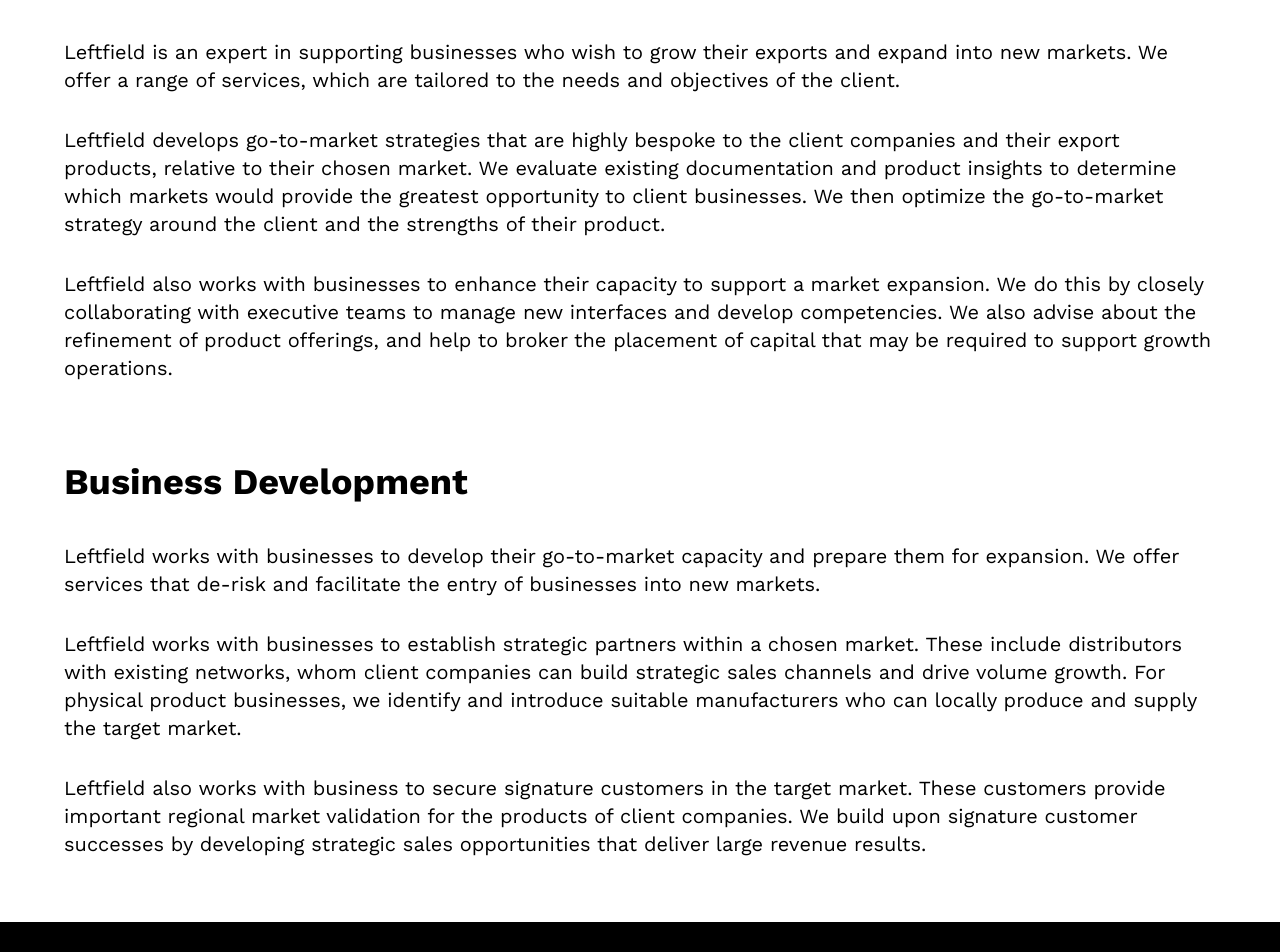
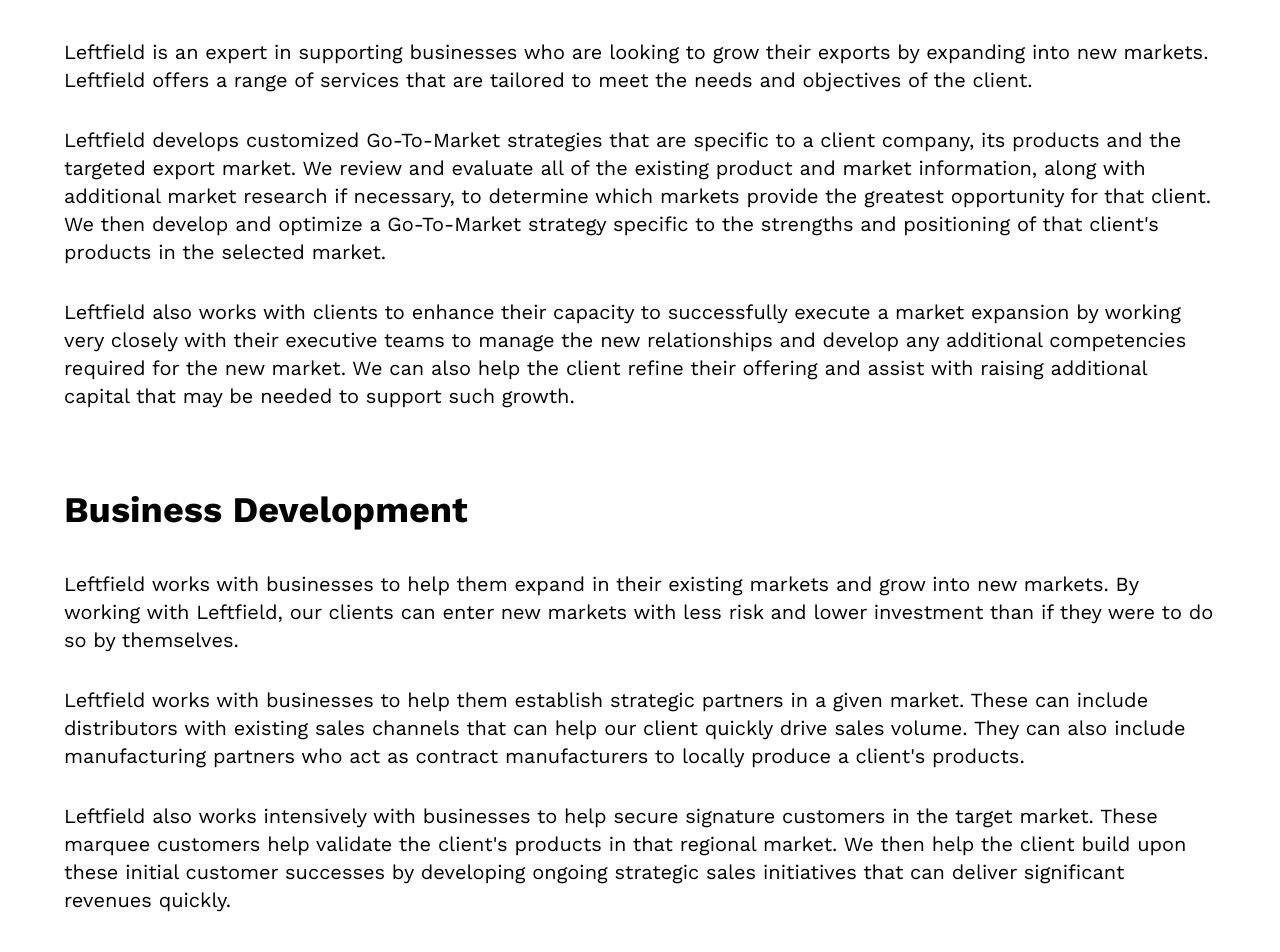
Before and after one commit to aaryaman-alo/leftfield, a Next.js app: page /services in a window 1280 px wide. Shown: the part 1060-2012 px from the top of the page. Built offline with nearby package versions, Linux system fonts and the light colour scheme.

Commit message:
copy changes

```diff
--- a/components/BusinessDevelopment.tsx
+++ b/components/BusinessDevelopment.tsx
@@ -30,30 +30,30 @@
           <h2 className="text-4xl font-bold mt-20 mb-10">Export Development</h2>
 
           <p className="text-xl">
-            Leftfield is an expert in supporting businesses who wish to grow their exports and expand into new markets. We offer a range of services, which are tailored to the needs and objectives of the client.
+            Leftfield is an expert in supporting businesses who are looking to grow their exports by expanding into new markets. Leftfield offers a range of services that are tailored to meet the needs and objectives of the client.
           </p>
 
 
           <p className="text-xl">
-            Leftfield develops go-to-market strategies that are highly bespoke to the client companies and their export products, relative to their chosen market. We evaluate existing documentation and product insights to determine which markets would provide the greatest opportunity to client businesses. We then optimize the go-to-market strategy around the client and the strengths of their product.
+            Leftfield develops customized Go-To-Market strategies that are specific to a client company, its products and the targeted export market. We review and evaluate all of the existing product and market information, along with additional market research if necessary, to determine which markets provide the greatest opportunity for that client. We then develop and optimize a Go-To-Market strategy specific to the strengths and positioning of that client&apos;s products in the selected market.
           </p>
 
           <p className="text-xl">
-            Leftfield also works with businesses to enhance their capacity to support a market expansion. We do this by closely collaborating with executive teams to manage new interfaces and develop competencies. We also advise about the refinement of product offerings, and help to broker the placement of capital that may be required to support growth operations.
+            Leftfield also works with clients to enhance their capacity to successfully execute a market expansion by working very closely with their executive teams to manage the new relationships and develop any additional competencies required for the new market. We can also help the client refine their offering and assist with raising additional capital that may be needed to support such growth.
           </p>
 
           <h2 className="text-4xl font-bold mt-20 mb-10">Business Development</h2>
 
           <p className="text-xl">
-            Leftfield works with businesses to develop their go-to-market capacity and prepare them for expansion. We offer services that de-risk and facilitate the entry of businesses into new markets.
+            Leftfield works with businesses to help them expand in their existing markets and grow into new markets. By working with Leftfield, our clients can enter new markets with less risk and lower investment than if they were to do so by themselves.
           </p>
 
           <p className="text-xl">
-            Leftfield works with businesses to establish strategic partners within a chosen market. These include distributors with existing networks, whom client companies can build strategic sales channels and drive volume growth. For physical product businesses, we identify and introduce suitable manufacturers who can locally produce and supply the target market.
+            Leftfield works with businesses to help them establish strategic partners in a given market. These can include distributors with existing sales channels that can help our client quickly drive sales volume. They can also include manufacturing partners who act as contract manufacturers to locally produce a client&apos;s products.
           </p>
 
           <p className="text-xl">
-            Leftfield also works with business to secure signature customers in the target market. These customers provide important regional market validation for the products of client companies. We build upon signature customer successes by developing strategic sales opportunities that deliver large revenue results.
+            Leftfield also works intensively with businesses to help secure signature customers in the target market. These marquee customers help validate the client&apos;s products in that regional market. We then help the client build upon these initial customer successes by developing ongoing strategic sales initiatives that can deliver significant revenues quickly.
           </p>
 
         </div>
```
